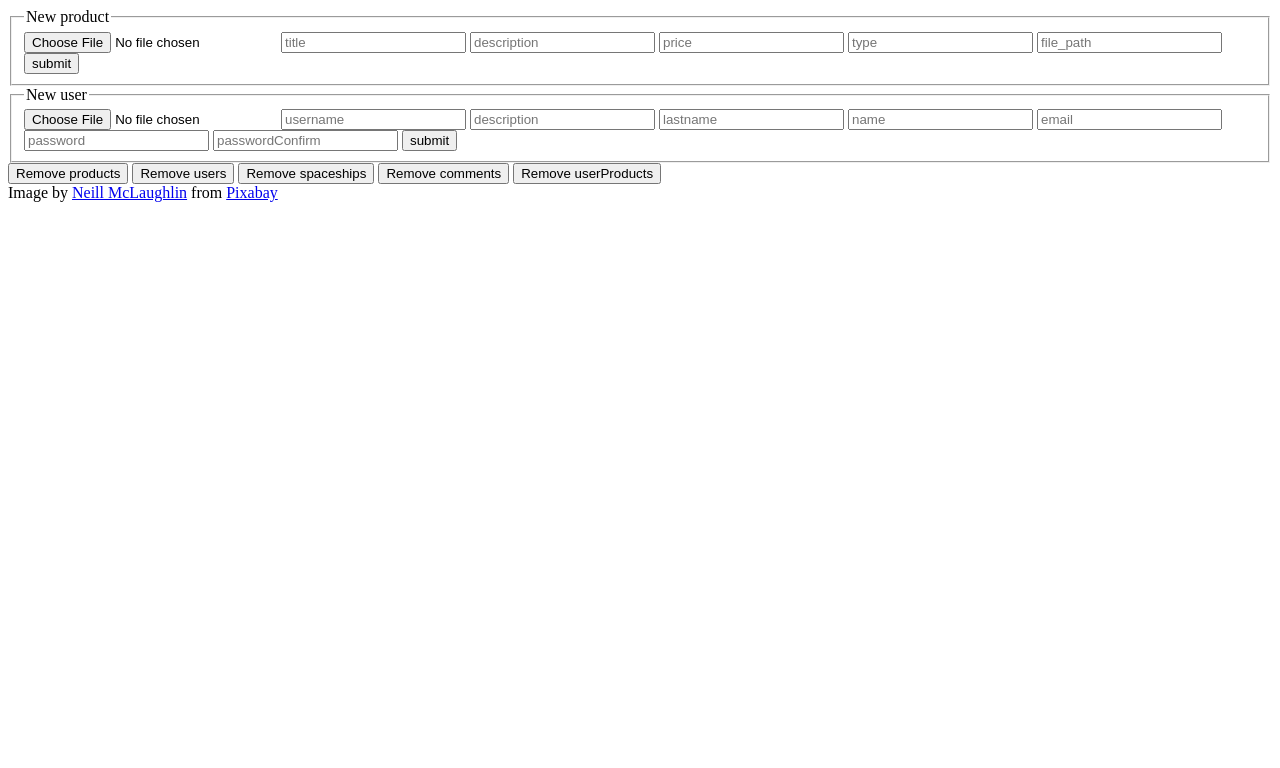
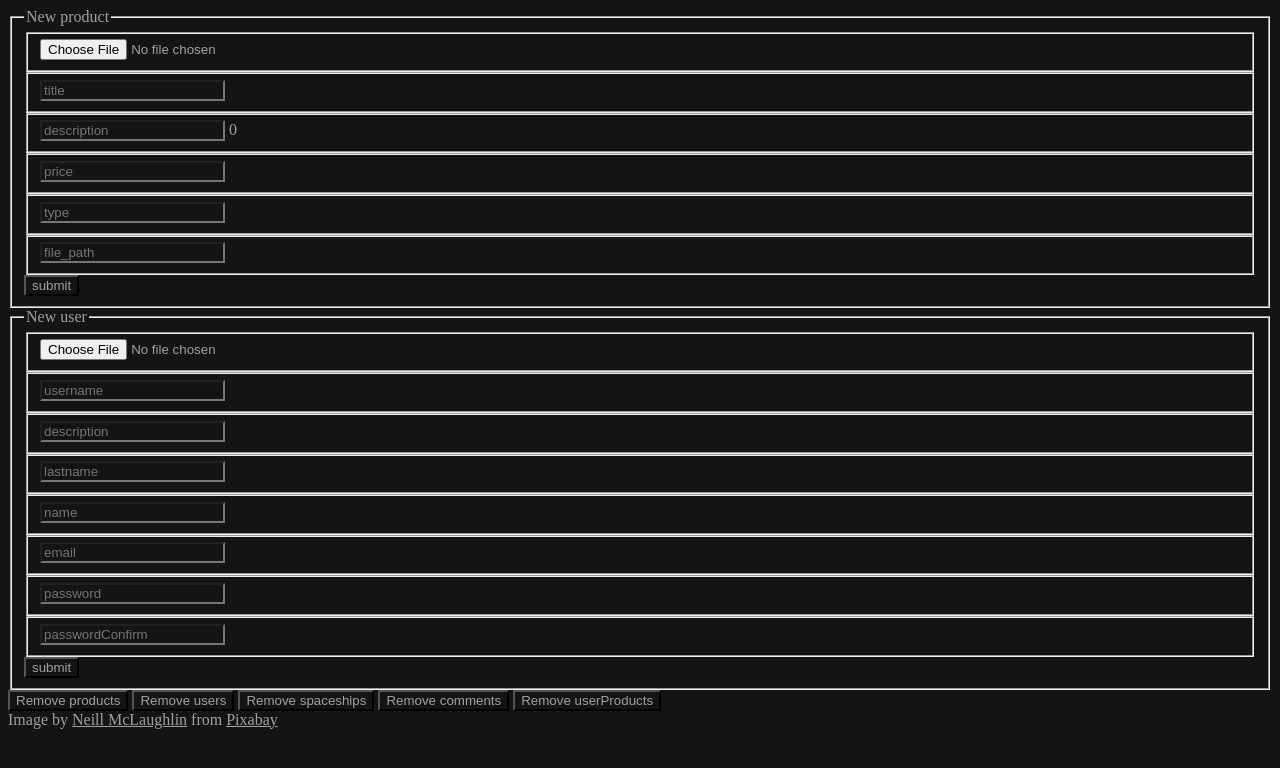
Before and after one commit to Catravcul/codeshipApi, a website: page public/index.html in a window 1280 px wide. Drawn offline with Linux system fonts and the light colour scheme.

Commit message:
index.html - add style & counter for product description input

```diff
--- a/public/index.html
+++ b/public/index.html
@@ -4,32 +4,80 @@
     <meta charset="UTF-8">
     <meta name="viewport" content="width=device-width, initial-scale=1.0">
     <title>Document</title>
+    <style>
+        * {
+            background-color: rgb(20, 20, 20);
+            color:rgb(160, 160, 160)
+        }
+    </style>
 </head>
 <body>
-    <form action="product" method="POST" enctype="multipart/form-data">
+    <form  id="form-product" action="product" method="POST" enctype="multipart/form-data">
         <fieldset>
             <legend>New product</legend>
-            <input type="file" placeholder="img" name="img">
-            <input type="text" placeholder="title" name="title">
-            <input type="text" placeholder="description" name="description">
-            <input type="text" placeholder="price" name="price">
-            <input type="text" placeholder="type" name="type">
-            <input type="text" placeholder="file_path" name="file_path">
-            <input type="submit" value="submit">
+            <fieldset>
+                <input id="product-img" type="file" placeholder="img" name="img">
+                <label for=""></label>
+            </fieldset>
+            <fieldset>
+                <input id="product-title" type="text" placeholder="title" name="title">
+                <label for=""></label>
+            </fieldset>
+            <fieldset>
+                <input id="product-description" type="text" placeholder="description" name="description">
+                <label fro="product-description">0</label>
+            </fieldset>
+            <fieldset>
+                <input id="product-price" type="text" placeholder="price" name="price">
+                <label for=""></label>
+            </fieldset>
+            <fieldset>
+                <input id="product-type" type="text" placeholder="type" name="type">
+                <label for=""></label>
+            </fieldset>
+            <fieldset>
+                <input id="product-file_path" type="text" placeholder="file_path" name="file_path">
+                <label for=""></label>
+            </fieldset>
+            <input id="product-submit" type="submit" value="submit">
         </fieldset>
     </form>
 
-    <form action="user/signup" method="POST" enctype="multipart/form-data">
+    <form  id="form-user" action="user/signup" method="POST" enctype="multipart/form-data">
         <fieldset>
             <legend>New user</legend>
+            <fieldset>
                 <input type="file" placeholder="img" name="img">
+                <label for=""></label>
+            </fieldset>
+            <fieldset>
                 <input type="text" placeholder="username" name="username">
+                <label for=""></label>
+            </fieldset>
+            <fieldset>
                 <input type="text" placeholder="description" name="description">
+                <label for="description"></label>
+            </fieldset>
+            <fieldset>
                 <input type="text" placeholder="lastname" name="lastname">
+                <label for=""></label>
+            </fieldset>
+            <fieldset>
                 <input type="text" placeholder="name" name="name">
+                <label for=""></label>
+            </fieldset>
+            <fieldset>
                 <input type="email" placeholder="email" name="email">
+                <label for=""></label>
+            </fieldset>
+            <fieldset>
                 <input type="password" placeholder="password" name="password">
+                <label for=""></label>
+            </fieldset>
+            <fieldset>
                 <input type="password" placeholder="passwordConfirm" name="passwordConfirm">
+                <label for=""></label>
+            </fieldset>
             <input type="submit" value="submit">
         </fieldset>
     </form>
@@ -45,25 +93,34 @@
     Image by <a href="https://pixabay.com/users/sloozeberry-1575786/?utm_source=link-attribution&amp;utm_medium=referral&amp;utm_campaign=image&amp;utm_content=1011450">Neill McLaughlin</a> from <a href="https://pixabay.com/?utm_source=link-attribution&amp;utm_medium=referral&amp;utm_campaign=image&amp;utm_content=1011450">Pixabay</a>
 
     <script>
+        //-----------------------BUTTONS----------------------------
         document.getElementById('rmv-products').addEventListener('click', () => {
             fetch('http://127.0.0.1:5000/spaceship', {method:'DELETE'}).then(res => res.json)
-            .then(response => console.log(response.data))
+            .then(response => console.log(response))
         })
         document.getElementById('rmv-products').addEventListener('click', () => {
             fetch('http://127.0.0.1:5000/product', {method:'DELETE'}).then(res => res.json)
-            .then(response => console.log(response.data))
+            .then(response => console.log(response))
         })
         document.getElementById('rmv-products').addEventListener('click', () => {
             fetch('http://127.0.0.1:5000/user', {method:'DELETE'}).then(res => res.json)
-            .then(response => console.log(response.data))
+            .then(response => console.log(response))
         })
         document.getElementById('rmv-products').addEventListener('click', () => {
             fetch('http://127.0.0.1:5000/userProduct', {method:'DELETE'}).then(res => res.json)
-            .then(response => console.log(response.data))
+            .then(response => console.log(response))
         })
         document.getElementById('rmv-products').addEventListener('click', () => {
             fetch('http://127.0.0.1:5000/comment', {method:'DELETE'}).then(res => res.json)
-            .then(response => console.log(response.data))
+            .then(response => console.log(response))
+        })
+    </script>
+
+    <script>
+        //----------------------------FORMS------------------------------------
+        document.getElementById('product-description').addEventListener('input', (e) => {
+            const {parentElement, value} = e.currentTarget
+            parentElement.children[1].textContent = value.length
         })
     </script>
 </body>
```
Lines whose indentation alone changed are shown as unchanged.
